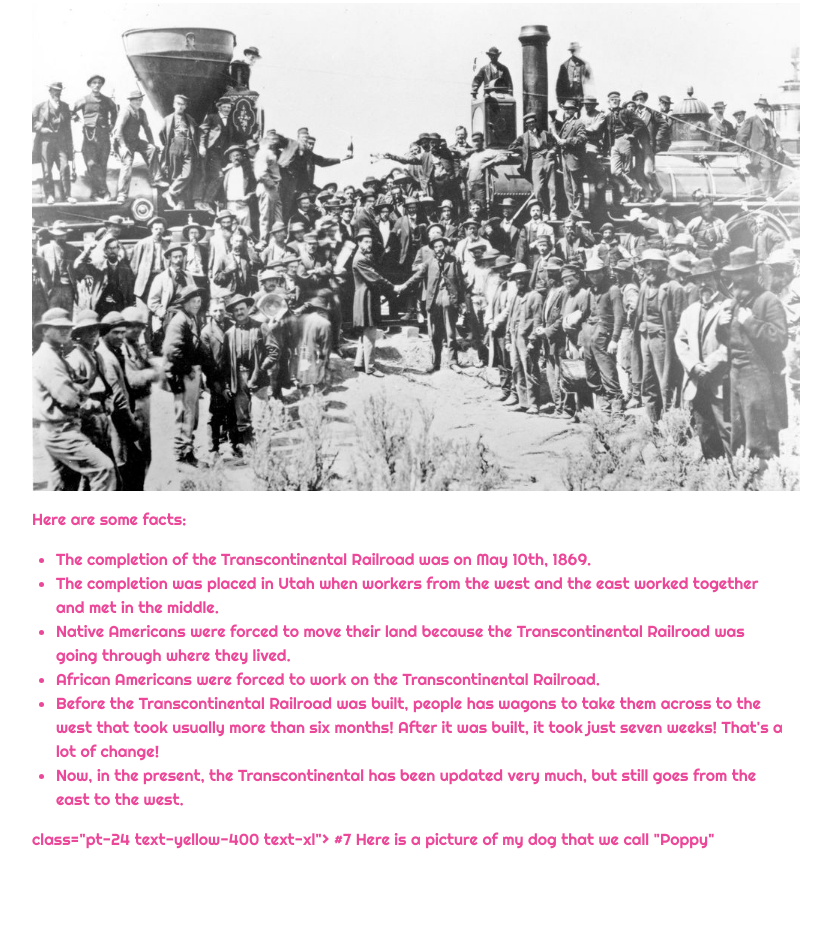
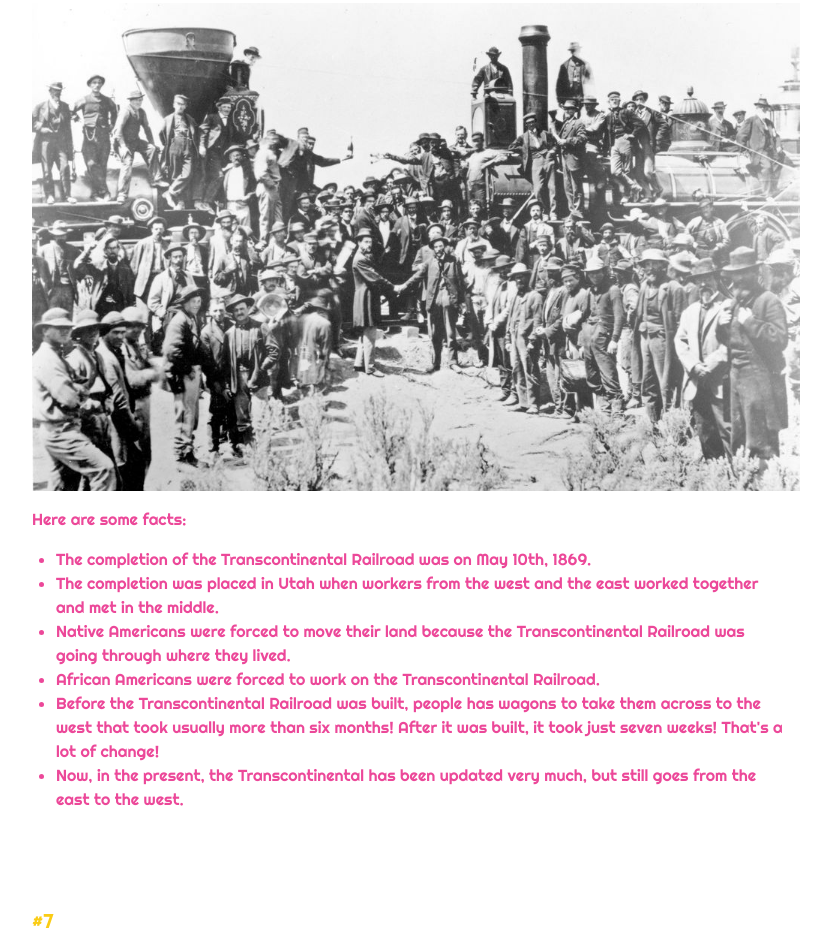
Before and after one commit to danbruder/adelynns_site, a website built with Vite: page index.html in a window 1280 px wide. Shown: the part 1965-2900 px from the top of the page, without its empty margins (224-1055 px from the left). Before the commit the page ends 2816 px from the top, so only its background shows below. Built offline with nearby package versions, Linux system fonts and the light colour scheme.

Commit message:
urtheworst

```diff
--- a/index.html
+++ b/index.html
@@ -89,7 +89,9 @@
 
                     </ul>
                 </div>
-                <div> class="pt-24 text-yellow-400 text-xl"> #7 Here is a picture of my dog that we call "Poppy"</div>
+                <div class="pt-20">
+                    <p class="text-yellow-400 text-xl"> #7
+
 
             </div>
         </div>
```
